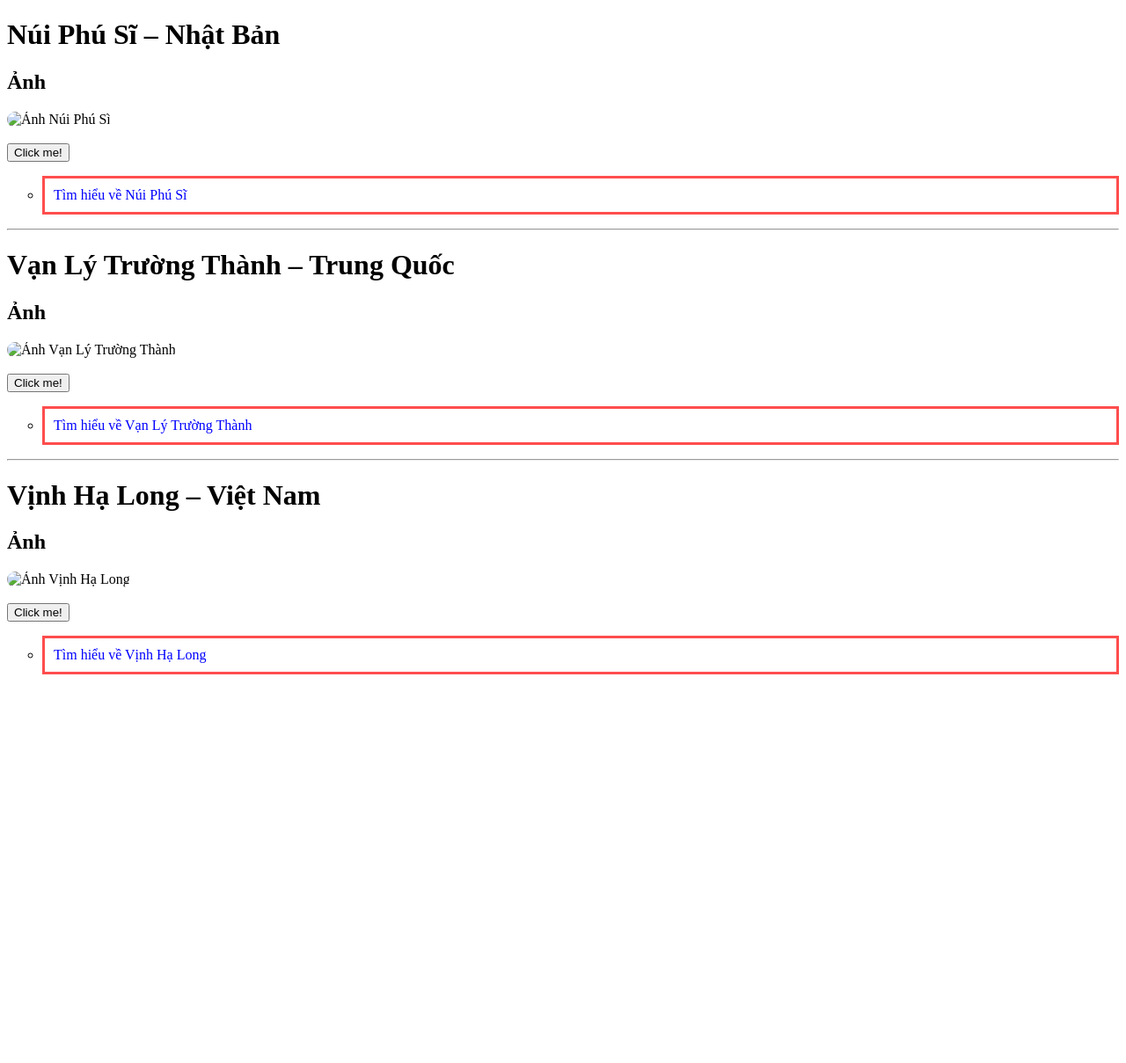
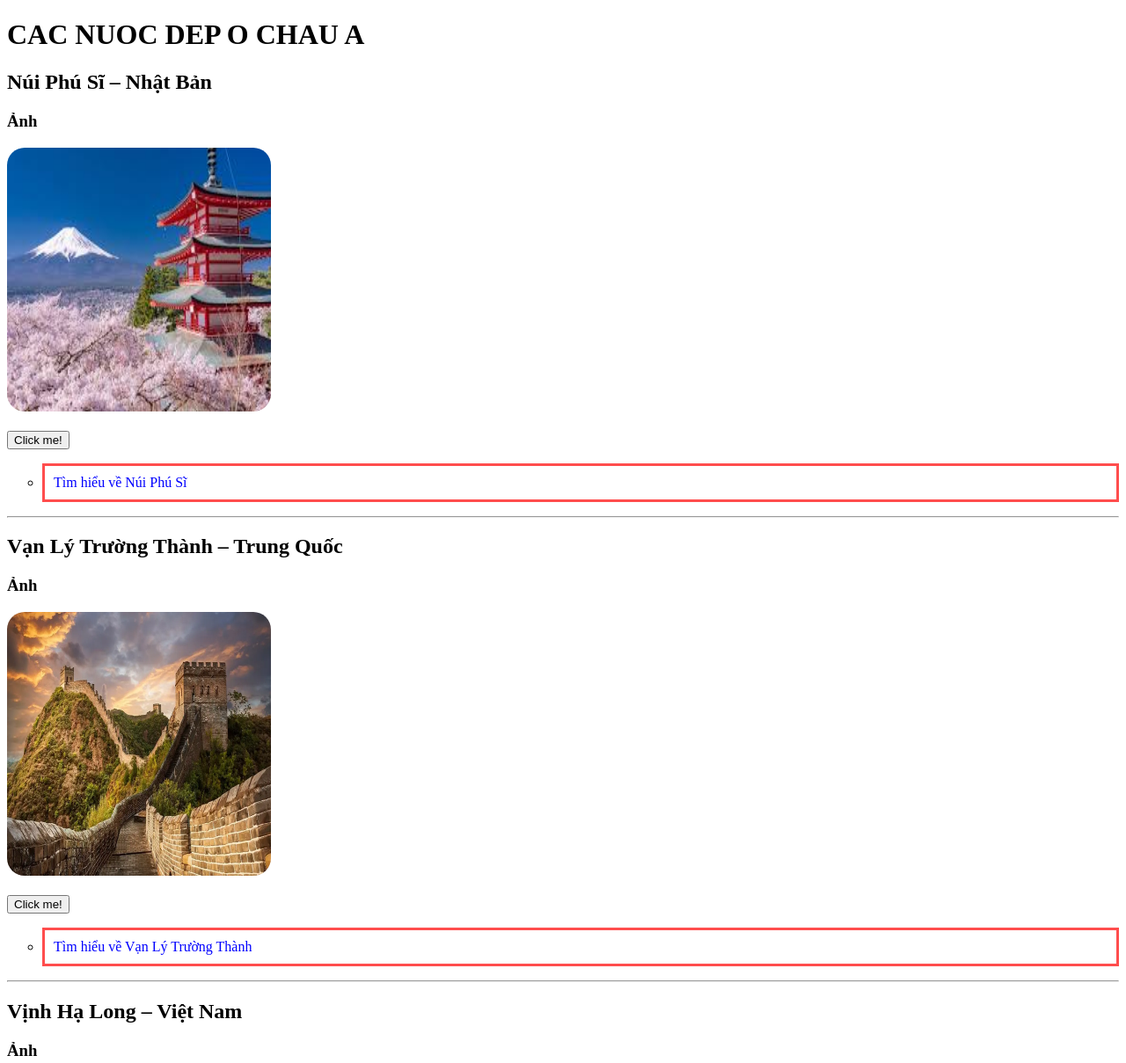
Before and after one commit to tuyetminh03/Tuyetminh, a plain HTML site: page index.html in a window 1280 px wide. Shown: the top 1209 px of the page at 88% size. Before the commit the page ends 800 px from the top, so only its background shows below. Drawn offline with Linux system fonts and the light colour scheme.

Commit message:
add file

```diff
--- a/index.html
+++ b/index.html
@@ -37,10 +37,10 @@ ul li a {
 </head>
 
 <body>
-
-<h1>Núi Phú Sĩ – Nhật Bản</h1>
-<h2>Ảnh</h2>
-<img src="images/nui_phu_si.jpg" alt="Ảnh Núi Phú Sĩ">
+<h1>CAC NUOC DEP O CHAU A</h1>
+<h2>Núi Phú Sĩ – Nhật Bản</h2>
+<h3>Ảnh</h3>
+<img src="nuiphusi.jpg" alt="Ảnh Núi Phú Sĩ">
 <br><br>
 <button onclick="alert('Núi Phú Sĩ là biểu tượng của Nhật Bản, cao 3.776m, phong cảnh tuyệt đẹp, thu hút du khách và người leo núi từ khắp nơi.')">
   Click me!
@@ -53,10 +53,9 @@ ul li a {
 </ul>
 
 <hr>
-
-<h1>Vạn Lý Trường Thành – Trung Quốc</h1>
-<h2>Ảnh</h2>
-<img src="images/van_ly_truong_thanh.jpg" alt="Ảnh Vạn Lý Trường Thành">
+<h2>Vạn Lý Trường Thành – Trung Quốc</h2>
+<h3>Ảnh</h3>
+<img src="vanlytruongthanh.jpg" alt="Ảnh Vạn Lý Trường Thành">
 <br><br>
 <button onclick="alert('Vạn Lý Trường Thành là công trình nhân tạo dài nhất thế giới, biểu tượng lịch sử và văn hóa vĩ đại của Trung Quốc.')">
   Click me!
@@ -70,9 +69,9 @@ ul li a {
 
 <hr>
 
-<h1>Vịnh Hạ Long – Việt Nam</h1>
-<h2>Ảnh</h2>
-<img src="images/vinh_ha_long.jpg" alt="Ảnh Vịnh Hạ Long">
+<h2>Vịnh Hạ Long – Việt Nam</h2>
+<h3>Ảnh</h3>
+<img src="vinhhalong.jpg" alt="Ảnh Vịnh Hạ Long">
 <br><br>
 <button onclick="alert('Vịnh Hạ Long là di sản thiên nhiên thế giới, nổi bật với hàng nghìn đảo đá vôi, phong cảnh hùng vĩ và thơ mộng.')">
   Click me!
```
